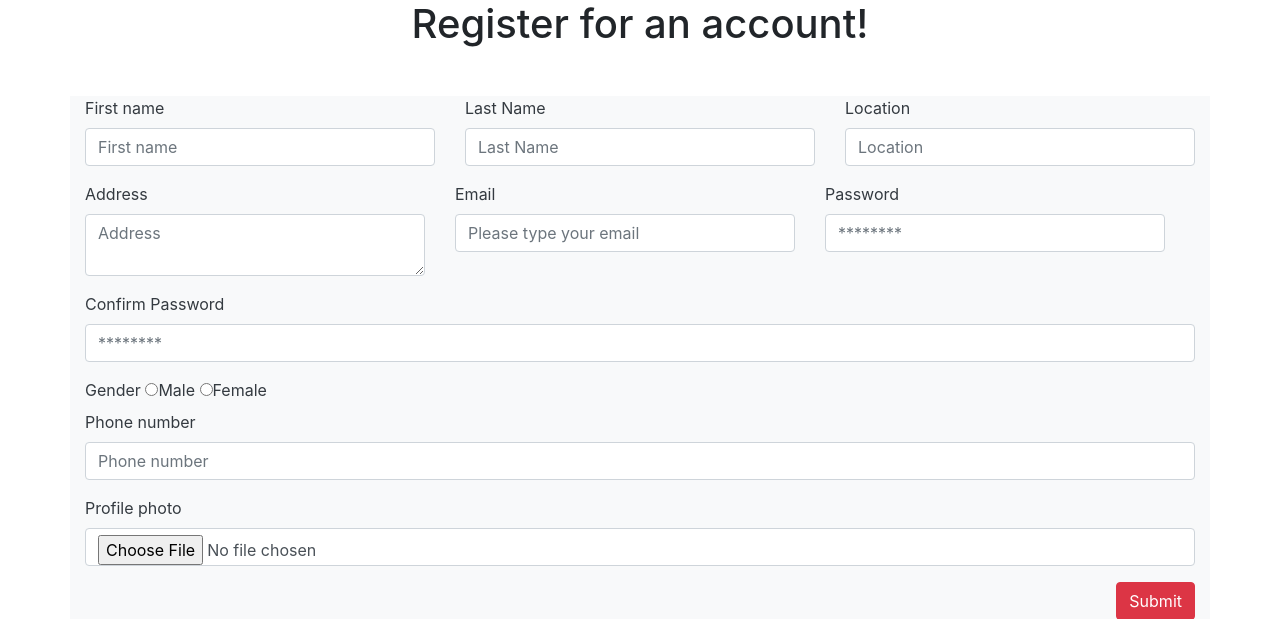
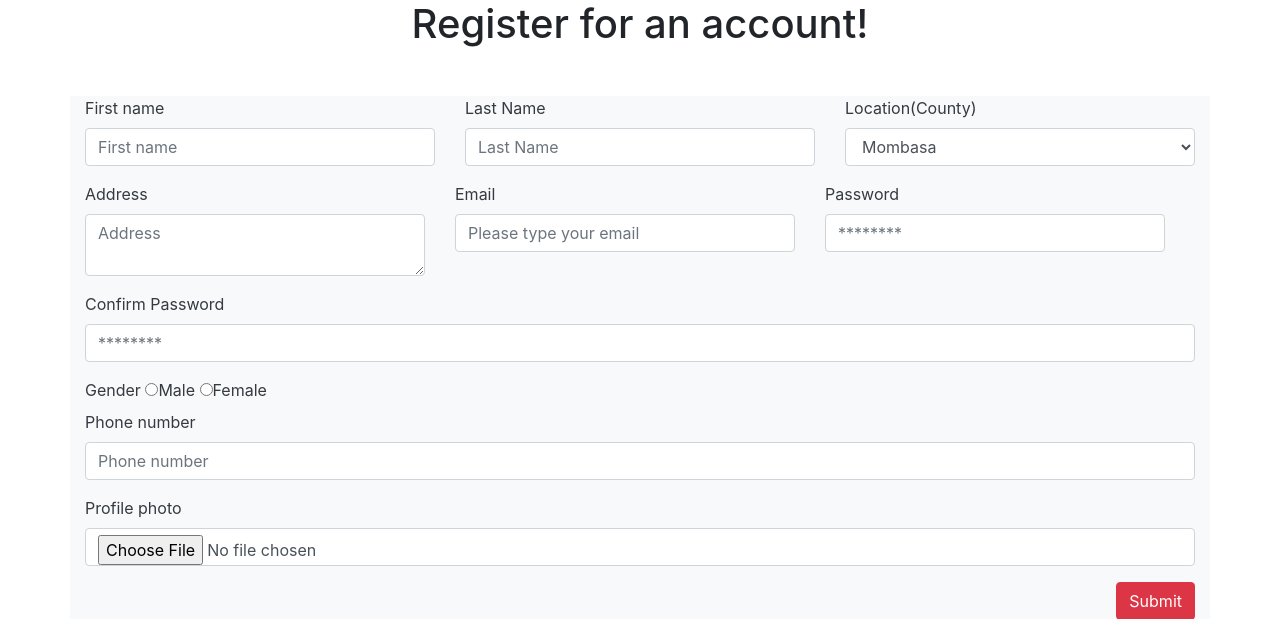
Before and after one commit to WaswaRodgers/CRUD-App-with-login, a PHP site: page /register.php in a window 1280 px wide. Shown: the part 56-675 px from the top of the page. Run offline with PHP 8.4, Linux system fonts and the light colour scheme.

```diff
--- a/register.php
+++ b/register.php
@@ -56,8 +56,17 @@
 
                                     <div class="col-md-4">
                                         <div class="form-group">
-                                            <label for="location">Location</label>
-                                            <input class="form-control" type="text" name="location" id="location" placeholder="Location">
+                                            <label for="location">Location(County)</label>
+                                            <select class="form-control" type="text" name="location" id="location" placeholder="Location">
+                                                <option value="Mombasa">Mombasa</option>
+                                                <option value="Nairobi">Nairobi</option>
+                                                <option value="Kisumu">Kisumu</option>
+                                                <option value="Lamu">Lamu</option>
+                                                <option value="Bungoma">Bungoma</option>
+                                                <option value="Kakamega">Kakamega</option>
+                                                <option value="Moyale">Moyale</option>
+                                                <option value="Migori">Migori</option>
+                                            </select>
                                             <span class="text-danger locationerror"></span>
                                         </div>
                                     </div>
```
